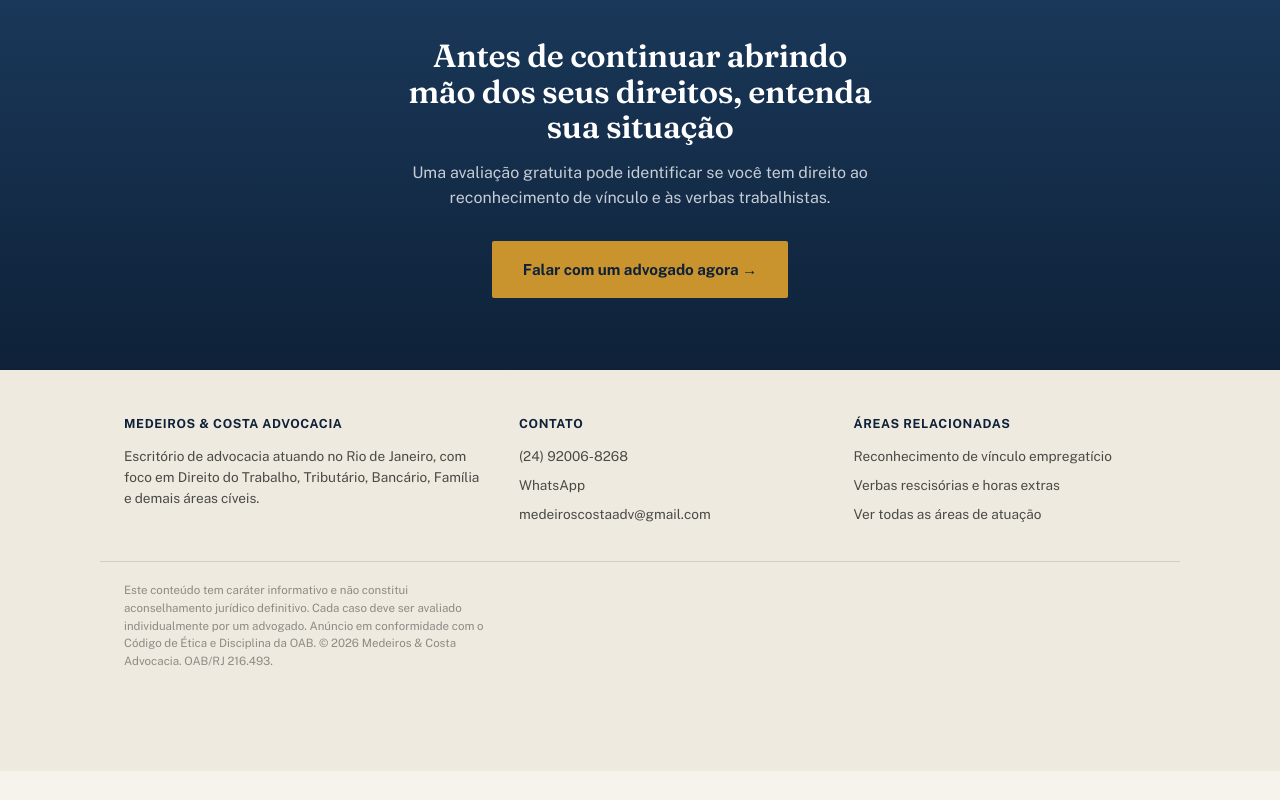
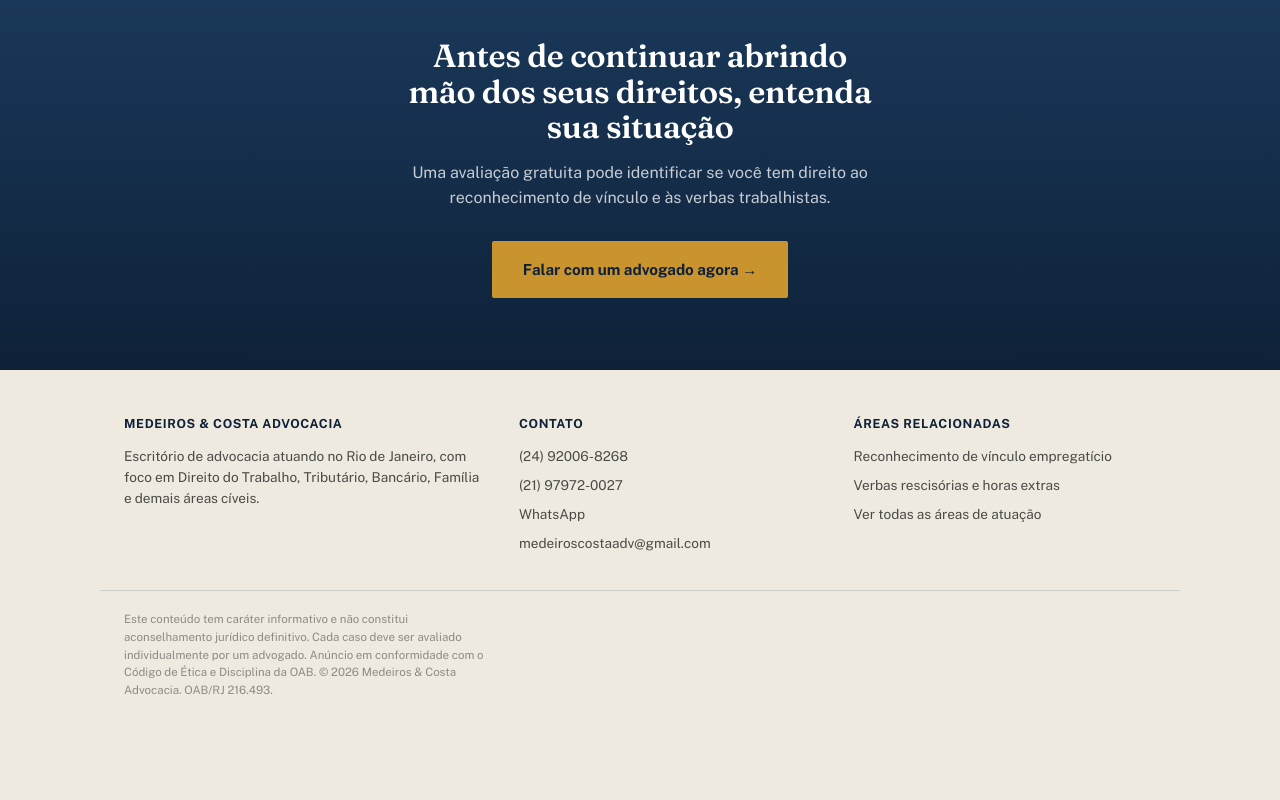
Before and after one commit to medeirosedu021-creator/reconhecimento-vinculo-pj, a plain HTML site: page index.html in a window 1280 px wide. Shown: the part 3851-4651 px from the top of the page. Before the commit the page ends 4622 px from the top, so only its background shows below. Drawn offline with nearby package versions, Linux system fonts and the light colour scheme.

Commit message:
Adiciona segundo telefone de contato

```diff
--- a/index.html
+++ b/index.html
@@ -448,6 +448,7 @@
       <h4>Contato</h4>
       <ul>
         <li><a href="tel:+5524920068268">(24) 92006-8268</a></li>
+        <li><a href="tel:+5521979720027">(21) 97972-0027</a></li>
         <li><a href="https://wa.me/5524920068268" target="_blank" rel="noopener">WhatsApp</a></li>
         <li><a href="mailto:medeiroscostaadv@gmail.com">medeiroscostaadv@gmail.com</a></li>
       </ul>
```
